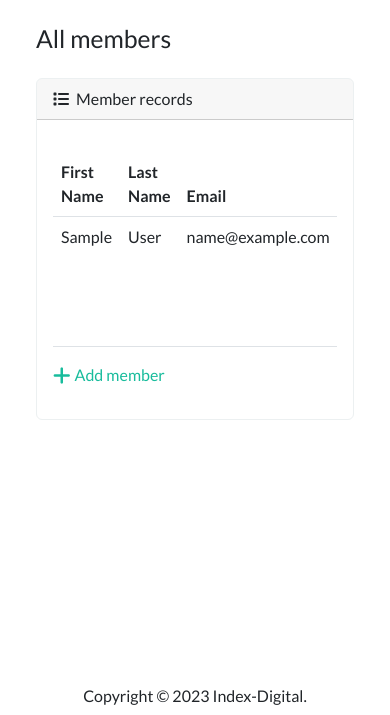
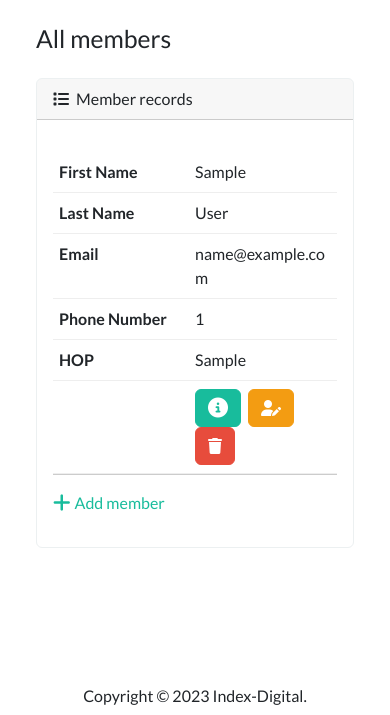
Before and after one commit to henryib/Member-management-system, a Django app: page / in a window 390 px wide. Shown: the part 112-827 px from the top of the page. Run offline with Django 4.2, Linux system fonts and the light colour scheme; tables that the repository leaves empty hold one stand-in row (values such as "Sample post"); some libraries are stand-ins or nearby versions.

Commit message:
Mobile table now stacks vertically

```diff
--- a/members/templates/members/base.html
+++ b/members/templates/members/base.html
@@ -46,5 +46,6 @@
             </div>
         </footer>
        <script src = "https://cdn.jsdelivr.net/npm/bootstrap@5.3.0-alpha1/dist/js/bootstrap.bundle.min.js"></script>
+
     </body>
 </html>
--- a/members/templates/members/index.html
+++ b/members/templates/members/index.html
@@ -1,6 +1,37 @@
 {% extends 'members/base.html' %}
 {% block title %} Member management system {% endblock %}
 {%block body %}
+<style>
+@media only screen and (max-width:800px) {
+  #no-more-tables tbody,
+  #no-more-tables td,
+  #no-more-tables tr{
+    display: block;
+
+  }
+  #no-more-tables thead tr{
+    position: absolute;
+    top: -9999px;
+    left: -9999px;
+  }
+  #no-more-tables td{
+    position: relative;
+    padding-left: 50%;
+    border: none;
+    border-bottom: 1px solid #eee;
+  }
+  #no-more-tables td:before{
+    content: attr(data-title);
+    position: absolute;
+    left: 6px;
+    font-weight: bold;
+  }
+  #no-more-tables tr{
+    border-bottom: 1px solid #ccc;
+
+  }
+}
+</style>
 <h3 class="m-4">  All members </h3>
 <div class="row">
     <div class="col-12">
@@ -9,7 +40,7 @@
             <div class="card-header"> <i class="fa-solid fa-list me-1"></i> Member records </div>
             <div class="card-body">
               <p class="card-text">
-                <div class="table-responsive">
+                <div class="table-responsive" id= "no-more-tables">
                     <table class="table table-hover">
                         <thead>
                           <tr>
@@ -23,11 +54,11 @@
                         <tbody>
                             {% for member in members %}
                                 <tr>
-                                    <td>{{ member.first_name }}</td>
-                                    <td>{{ member.last_name }}</td>
-                                    <td>{{ member.email }}</td>
-                                    <td>{{ member.phone_number }}</td>
-                                    <td>{{ member.hop }}</td>
+                                    <td data-title="First Name">{{ member.first_name }}</td>
+                                    <td data-title="Last Name">{{ member.last_name }}</td>
+                                    <td data-title="Email">{{ member.email }}</td>
+                                    <td data-title="Phone Number">{{ member.phone_number }}</td>
+                                    <td data-title="HOP">{{ member.hop }}</td>
                                     <td>
                                         <button class="btn btn-success me-1" href= "{% url 'view_member' member.id %}" data-bs-toggle="modal" data-bs-target="#myModal{{member.id}}"><i class="fa-solid fa-circle-info fa-lg"></i></button>
                                        <!-- Modal Member view -->
```
